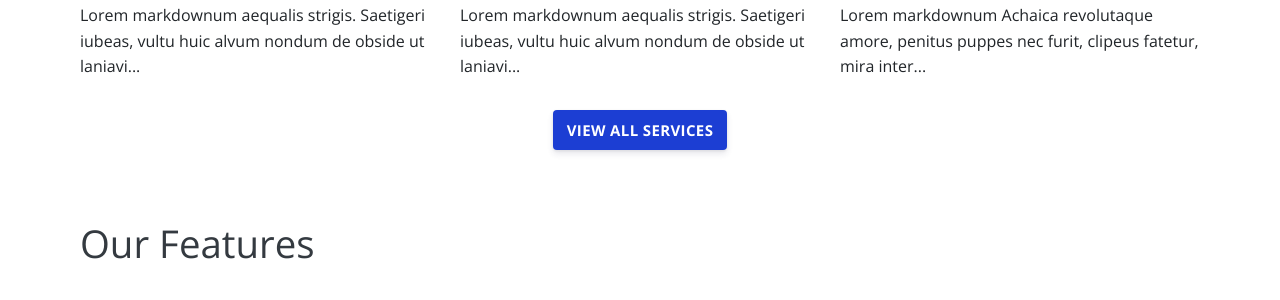
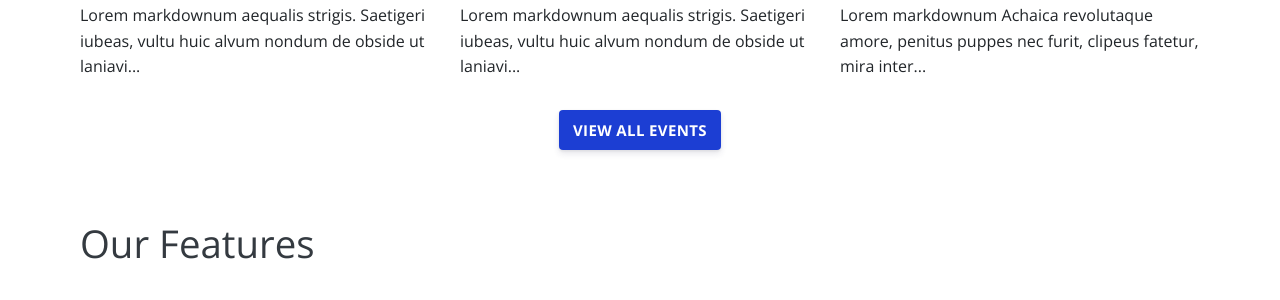
Before and after one commit to SnistAheads/Ocoders, a Jekyll site: the page built from index.html, in a window 1280 px wide. Shown: the part 894-1194 px from the top of the page. Built offline with Jekyll 4.4.1, drawn with Linux system fonts in a browser that asks for light colours.

Commit message:
Update index.html

```diff
--- a/index.html
+++ b/index.html
@@ -45,7 +45,7 @@ bodyClass: page-home
     </div>
     {% endfor %}
     <div class="col-12 text-center">
-      <a class="button button-primary mt-2" href="{{site.baseurl}}/services">View All Services</a>
+      <a class="button button-primary mt-2" href="{{site.baseurl}}/services">View All Events</a>
     </div>
   </div>
 </div>
```
